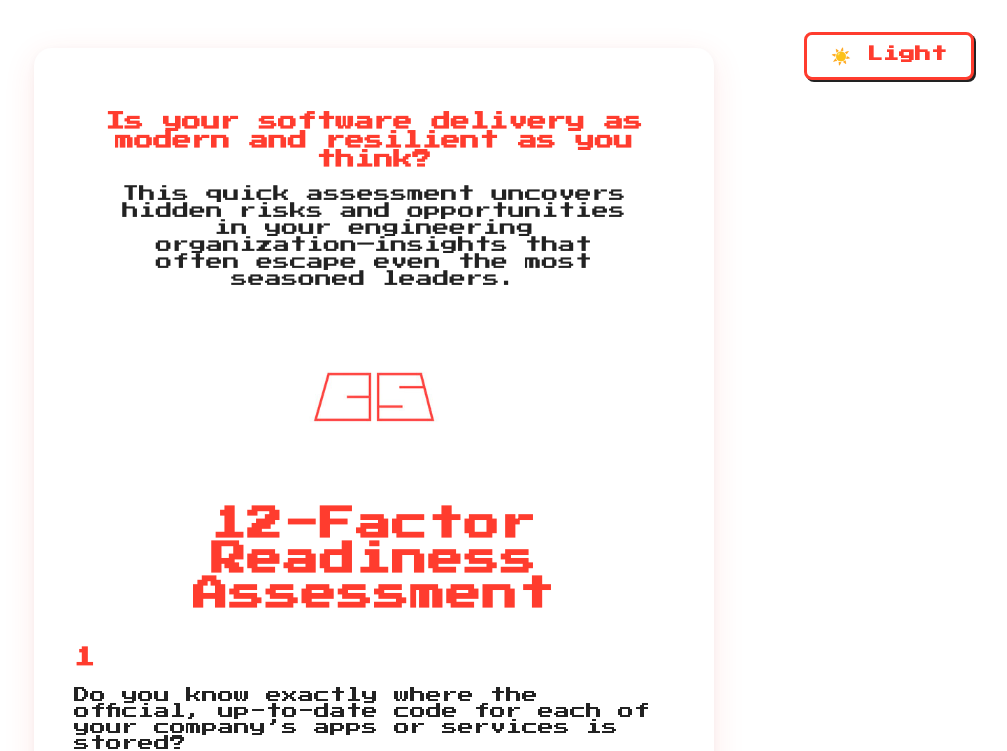
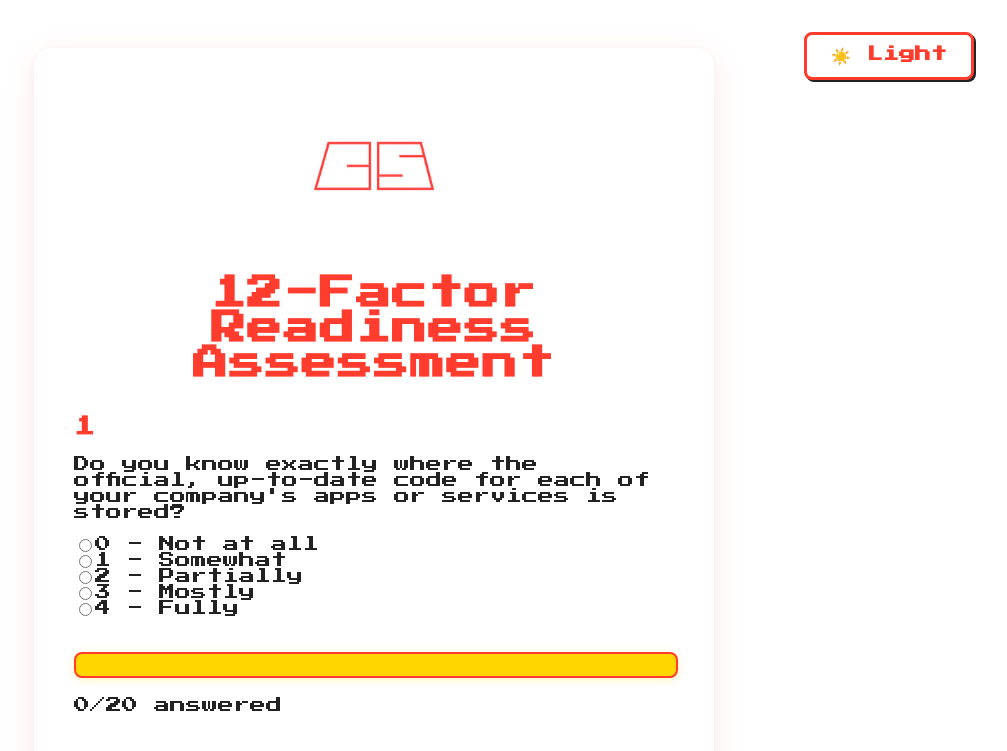
Before and after one commit to rihchi/12FactorQuiz, a React (Create React App) app in the folder 12-factor-quiz/: page / in a window 1280 px wide. Shown: the top 751 px of the page, without its empty margins (266-1273 px from the left). Built offline with nearby package versions, Linux system fonts and the light colour scheme.

Commit message:
remove the preface

```diff
--- a/12-factor-quiz/src/App.tsx
+++ b/12-factor-quiz/src/App.tsx
@@ -8,7 +8,7 @@ interface Question {
 }
 
 const questions: Question[] = [
-  { question: 'Do you know exactly where the official, up-to-date code for each of your company’s apps or services is stored?' },
+  { question: 'Do you know exactly where the official, up-to-date code for each of your company\'s apps or services is stored?' },
   { question: 'If someone leaves, is it obvious who owns each codebase?' },
   { question: 'Is it easy to see all the software your app depends on, in one place?' },
   { question: 'Can a new developer get all dependencies set up with one command?' },
@@ -18,7 +18,7 @@ const questions: Question[] = [
   { question: 'Are all external services (like storage, email, or cache) treated as replaceable add-ons?' },
   { question: 'Is it clear when your team is building, releasing, or running the app?' },
   { question: 'Can you rebuild and redeploy your app without worrying about hidden changes from previous runs?' },
-  { question: 'If you had to double your app’s capacity today, could you do it without rewriting code?' },
+  { question: 'If you had to double your app\'s capacity today, could you do it without rewriting code?' },
   { question: 'Does your app avoid storing user data or state in memory between requests?' },
   { question: 'Can your app run on any port, or does it require a specific server setup?' },
   { question: 'Could you run your app locally without needing a special web server or IT help?' },
@@ -26,7 +26,7 @@ const questions: Question[] = [
   { question: 'Does your app handle multiple tasks at once by running more processes, not by adding complexity to the code?' },
   { question: 'If your app crashes or restarts, does it recover quickly and cleanly?' },
   { question: 'Is your development environment set up to be as close to production as possible?' },
-  { question: 'Can you see all your app’s logs in one place, in real time?' },
+  { question: 'Can you see all your app\'s logs in one place, in real time?' },
   { question: 'If you need to run a one-off task (like a database migration), can you do it safely in production?' },
 ];
 
@@ -113,17 +113,6 @@ function App() {
 
   return (
     <div className={`App${darkMode ? ' dark' : ''}`}>
-      {/* Executive-level intro */}
-      {!completed && (
-        <div style={{ marginBottom: '2.5rem', textAlign: 'center' }}>
-          <h2 style={{ color: '#FF3C2E', fontSize: '1.2rem', marginBottom: '1rem' }}>
-            Is your software delivery as modern and resilient as you think?
-          </h2>
-          <p style={{ fontSize: '1.05rem', color: darkMode ? '#fff' : '#222', maxWidth: 520, margin: '0 auto' }}>
-            This quick assessment uncovers hidden risks and opportunities in your engineering organization—insights that often escape even the most seasoned leaders.
-          </p>
-        </div>
-      )}
       <button
         className="dark-toggle"
         aria-label={darkMode ? 'Switch to light mode' : 'Switch to dark mode'}
```
